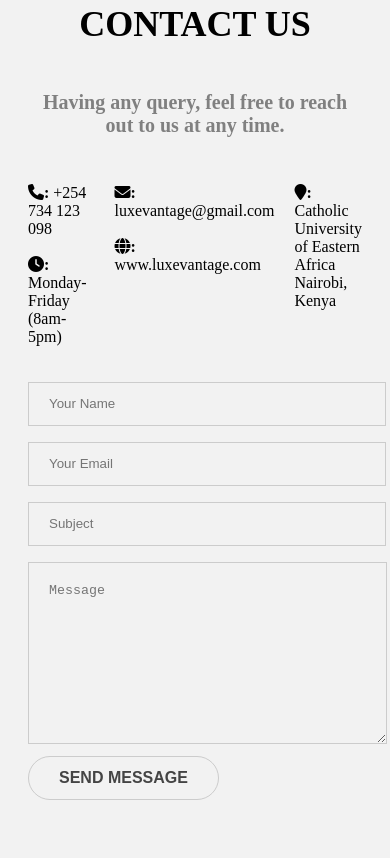
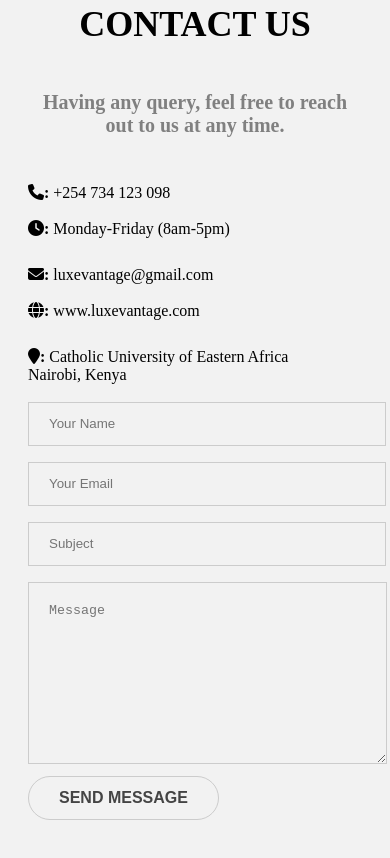
Before and after one commit to Rez-create/LuxeVantage, a plain HTML site: page index.html in a window 390 px wide. Shown: the part 7964-8822 px from the top of the page. Drawn offline with Linux system fonts and the light colour scheme; grey boxes are pictures that could not be loaded.

Commit message:
Update style.css

```diff
--- a/style.css
+++ b/style.css
@@ -656,6 +656,12 @@
         }
 
         /* ..........contact....... */
+        .contact-info{
+          display: grid;
+          grid-template-columns: repeat(1, 1fr);
+          gap: 10px;
+        }
+
         .c-form {
           display: grid;
           grid-template-columns: repeat(1, 1fr);
```
